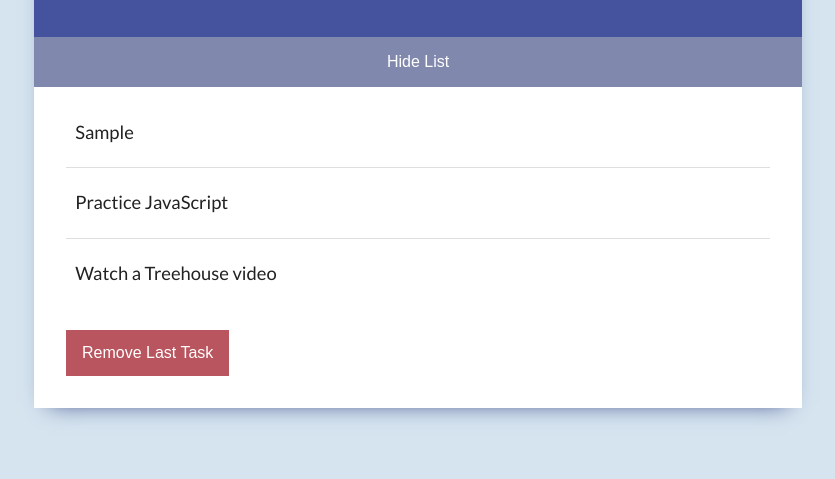
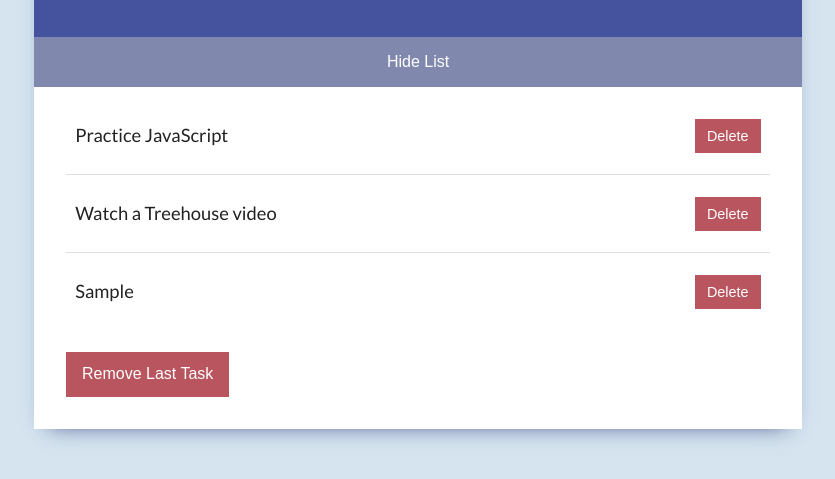
Before and after one commit to aungoo3/To-Do-List, a plain HTML site: page index.html in a window 1280 px wide. Both pictures are taken after typing "Sample" into the empty fields and a click on the button "Add Task". Shown: the part 159-638 px from the top of the page, without its empty margins (222-1057 px from the left). Drawn offline with Linux system fonts and the light colour scheme.

Commit message:
third commit

```diff
--- a/app.js
+++ b/app.js
@@ -1,14 +1,36 @@
 const btnCreate = document.querySelector('.btn-main');
-btnCreate.addEventListener('click', () =>{
+const taskList = document.querySelector('.list-container ul');
+const listItems = taskList.children;
+
+function attachRemoveButton(li) {
+  let remove = document.createElement('button');
+  remove.className = 'remove';
+  remove.textContent = 'Delete';
+  li.appendChild(remove);
+}
+
+for (let i = 0; i < listItems.length; i++) {
+  attachRemoveButton(listItems[i]);
+}
+
+taskList.addEventListener('click', (e) => {
+  if (e.target.tagName === 'BUTTON') {
+    const button = event.target;
+    const li = button.parentNode;
+    li.remove();
+  }
+});
+
+btnCreate.addEventListener('click', () => {
+  let ul = document.getElementsByTagName('ul')[0];
   const input = document.querySelector('.input-main');
-  const list = document.querySelector('ul');
-
-  list.insertAdjacentHTML(
-    'afterbegin',
-    `<li> ${input.value} </li>`
-  );
+  let li = document.createElement('li');
+  li.textContent = input.value;
+  attachRemoveButton(li);
+  ul.appendChild(li);
   input.value = '';
 });
+
 
 //Hide & Show all the lists
 const btnToggle = document.querySelector('.btn-toggle');
--- a/index.html
+++ b/index.html
@@ -21,8 +21,8 @@
 
       <div class="list-container">
         <ul aria-live="polite">
-          <li class = "highlight">Practice JavaScript</li>
-          <li class = "highlight">Watch a Treehouse video</li>
+          <li>Practice JavaScript</li>
+          <li>Watch a Treehouse video</li>
         </ul>
         <button class="btn-remove">Remove Last Task</button>
       </div>
```
